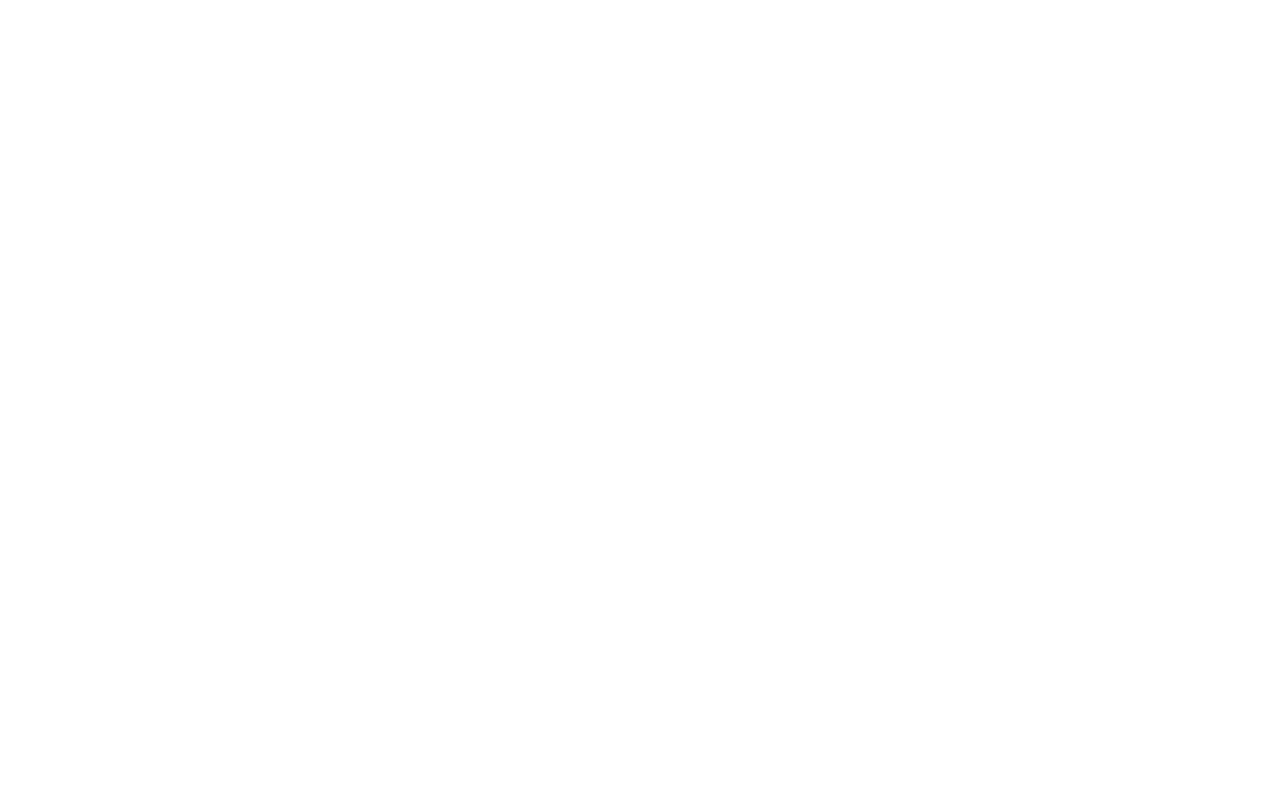
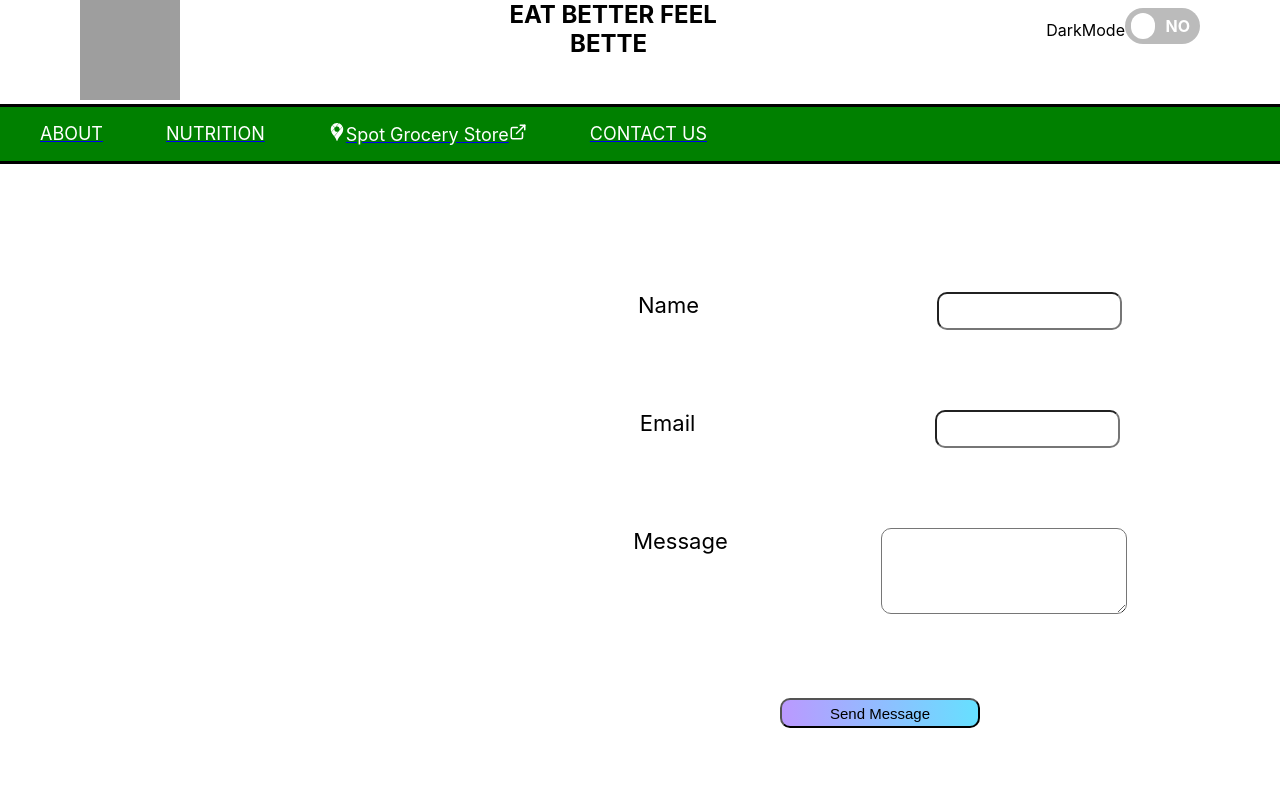
Before and after one commit to meenakshisureshbabu/ReactAPIProject, a React (Create React App) app: page /contact in a window 1280 px wide. Before the commit this address had no page. Shown: the top 800 px of the page. Built offline with nearby package versions, Linux system fonts and the light colour scheme; grey boxes are pictures that could not be loaded.

Commit message:
Adding contact component

```diff
--- a/package.json
+++ b/package.json
@@ -3,6 +3,7 @@
   "version": "0.1.0",
   "private": true,
   "dependencies": {
+    "@emailjs/browser": "^3.11.0",
     "@testing-library/jest-dom": "^5.17.0",
     "@testing-library/react": "^13.4.0",
     "@testing-library/user-event": "^13.5.0",
--- a/src/App.js
+++ b/src/App.js
@@ -8,6 +8,7 @@
 import { Route,Routes } from 'react-router-dom';
 import About from './components/About/About';
 import DarkModeProvider from './context/DarkModeContext';
+import Contact from './components/ContactUs/Contact';
 
 
 function App() {
@@ -18,6 +19,7 @@
       <Routes>
       <Route path='/' element={<About/>}/>
       <Route path='/kyf' element={<FruitDisplay fruitimages={fruitimages}/>}/>
+      <Route path='/contact' element={<Contact/>}/>
       </Routes>
       </DarkModeProvider>
     </div>
--- /dev/null
+++ b/src/components/ContactUs/Contact.jsx
@@ -0,0 +1,73 @@
+import React, { useRef } from "react";
+import emailjs from "@emailjs/browser";
+import Header from "../Header/Header";
+import Footer from "../Footer/Footer";
+import "../ContactUs/contact.css";
+
+function Contact() {
+  const form = useRef();
+
+  const sendEmail = (e) => {
+    e.preventDefault();
+
+    emailjs
+      .sendForm(
+        "service_g10jdue",
+        "template_0q87xaf",
+        form.current,
+        "U9vwB0dY7RWNYkgMt"
+      )
+      .then(
+        (result) => {
+          console.log(result.text);
+          console.log("message sent");
+          e.target.reset();
+        },
+        (error) => {
+          console.log(error.text);
+        }
+      );
+  };
+
+  return (
+    <>
+      <Header />
+      <div className="contact-container">
+        <form ref={form} onSubmit={sendEmail}>
+          <div className="form-div">
+            <div className="name">
+              <div className="namelabel">
+                <label>Name</label>
+              </div>
+              <div className="nametext">
+                <input type="text" classname="user_name" />
+              </div>
+            </div>
+            <div className="email">
+              <div className="emaillabel">
+                <label>Email</label>
+              </div>
+              <div className="emailtext">
+                <input type="email" classname="user_email" />
+              </div>
+            </div>
+            <div className="message">
+              <div className="messagelabel">
+                <label>Message</label>
+              </div>
+              <div>
+                <textarea className="messagetext" />
+              </div>
+            </div>
+            <div>
+              <input className="submitbtn" type="submit" value="Send Message" />
+            </div>
+          </div>
+        </form>
+      </div>
+      <Footer />
+    </>
+  );
+}
+
+export default Contact;
--- /dev/null
+++ b/src/components/ContactUs/contact.css
@@ -0,0 +1,51 @@
+.contact-container{
+    display: flex;
+    justify-content: flex-end;
+
+}
+
+.form-div{
+
+    margin-top: 3rem;
+    display: flex;
+    flex-direction: column;
+    justify-content: space-between;
+    gap: 5rem;
+    width: 50rem;
+    padding-top: 5em;
+}
+
+.namelabel, .emaillabel, .messagelabel{
+    font-size: 22px;
+    text-align: left;
+}
+
+.name, .email{
+    display: flex;
+    width: 100%;
+    justify-content: space-evenly;
+    gap:5rem;
+}
+
+.message{
+    display: flex;
+    justify-content: space-evenly;
+}
+
+.submitbtn{
+    background-image: linear-gradient(to right,#bb99ff,#66e0ff);
+    width: 200px;
+    border-radius: 10px;
+    font-size: 15px;
+    height: 30px;
+}
+
+input, textarea{
+    border-radius: 10px;
+    height: 2rem;
+}
+
+textarea{
+    height: 5rem;
+    width:15rem;
+}
--- a/src/components/Navigation/Navigation.jsx
+++ b/src/components/Navigation/Navigation.jsx
@@ -28,7 +28,11 @@
                 <a href="https://www.google.com/maps/search/grocery+store+near+me/" target='_blank'>
                 <li><SiGooglemaps />Spot Grocery Store<LuExternalLink/></li>
                 </a>
-
+                <Link to='/contact'>
+                  <li>
+                    CONTACT US
+                  </li>
+                </Link>
             </ul>
             </div>
         </div>
```
Also changed, not shown: 1 other file (tests, documents, lock files or other folders).
